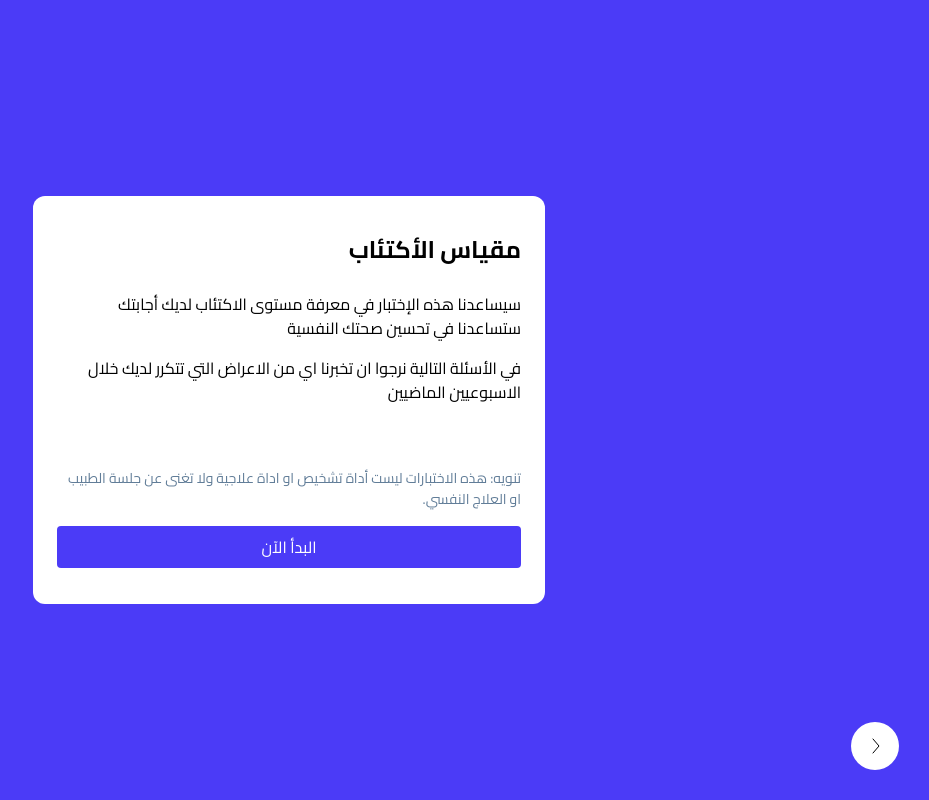
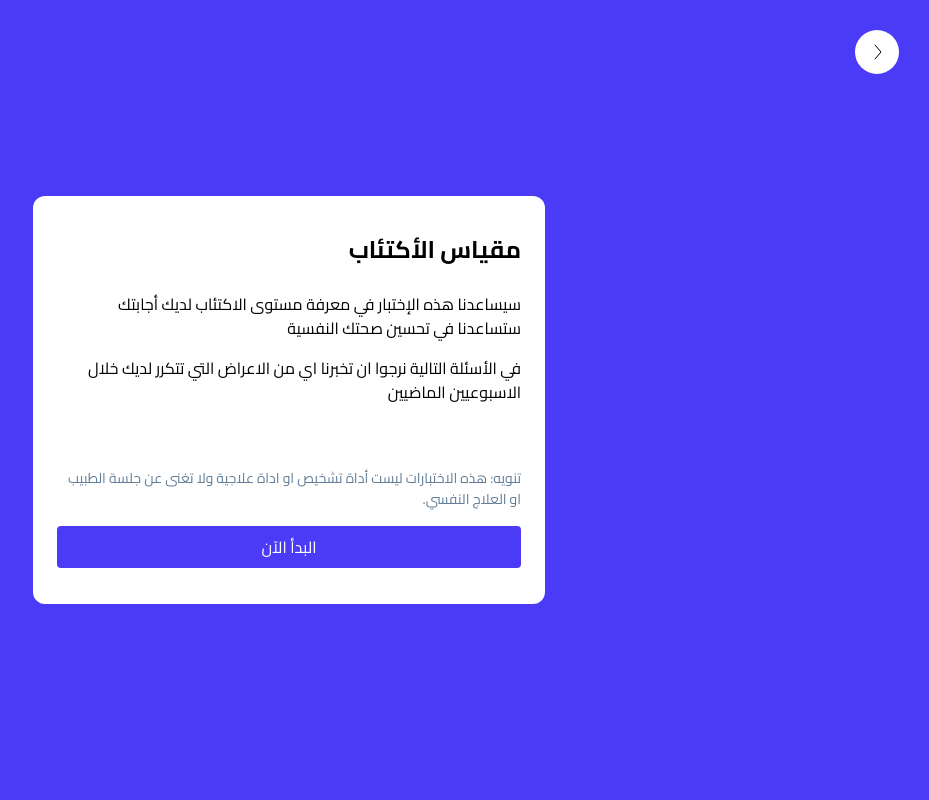
Before and after one commit to Ali-Alzyoud/nextjs-boilerplate, a Next.js app: page / in a window 1280 px wide. Both pictures are taken after a click on the element "مقياس الأكتئاب". Shown: the top 800 px of the page, without its empty margins (351-1280 px from the left). Built offline with nearby package versions, Linux system fonts and the light colour scheme.

Commit message:
change the homeback button posotion

```diff
--- a/components/Measure.module.css
+++ b/components/Measure.module.css
@@ -51,10 +51,10 @@
 .backButton {
     position: fixed;
     right: 30px;
-    bottom: 30px;
+    top: 30px;
     background-color: #FFF;
     border: #FFF;
-    padding: 16px;
+    padding: 14px;
     border-radius: 50%;
     box-shadow: 0 5px 15px hsla(0, 0, 0, 0.2);
     cursor: pointer;
```
